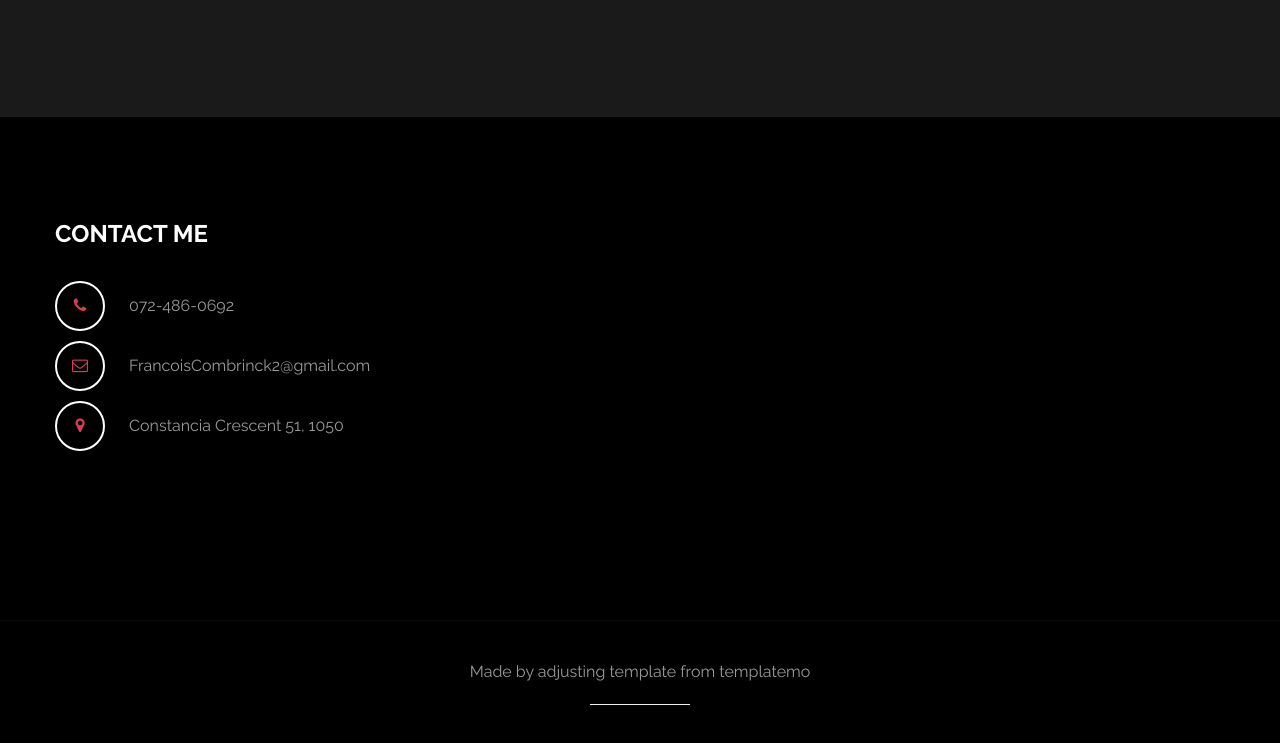
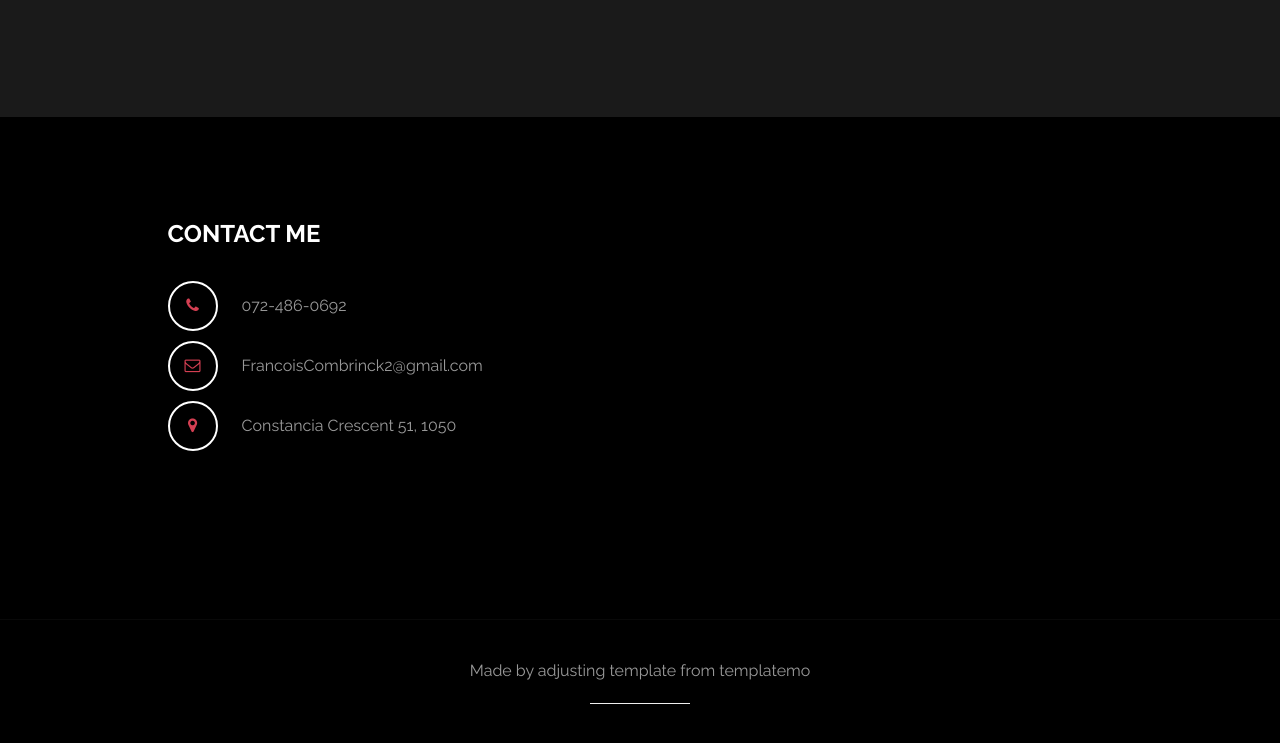
Before and after one commit to CenturionLC/Portfolio, a plain HTML site: page index.html in a window 1280 px wide. Shown: the part 2516-3259 px from the top of the page. Drawn offline with Linux system fonts and the light colour scheme.

Commit message:
Update index.html

```diff
--- a/index.html
+++ b/index.html
@@ -196,7 +196,7 @@
 		<div id="contact" class="section">
 			<div class="container">
 				<div class="row">
-					<div>
+					<div  class="col-lg-5 col-lg-offset-1 col-md-6 wow fadeInUp" data-wow-delay="0.6s">
 						<address>
 							<p class="contact-title">CONTACT ME</p>
 							<p><i class="fa fa-phone"></i> 072-486-0692</p>
```
